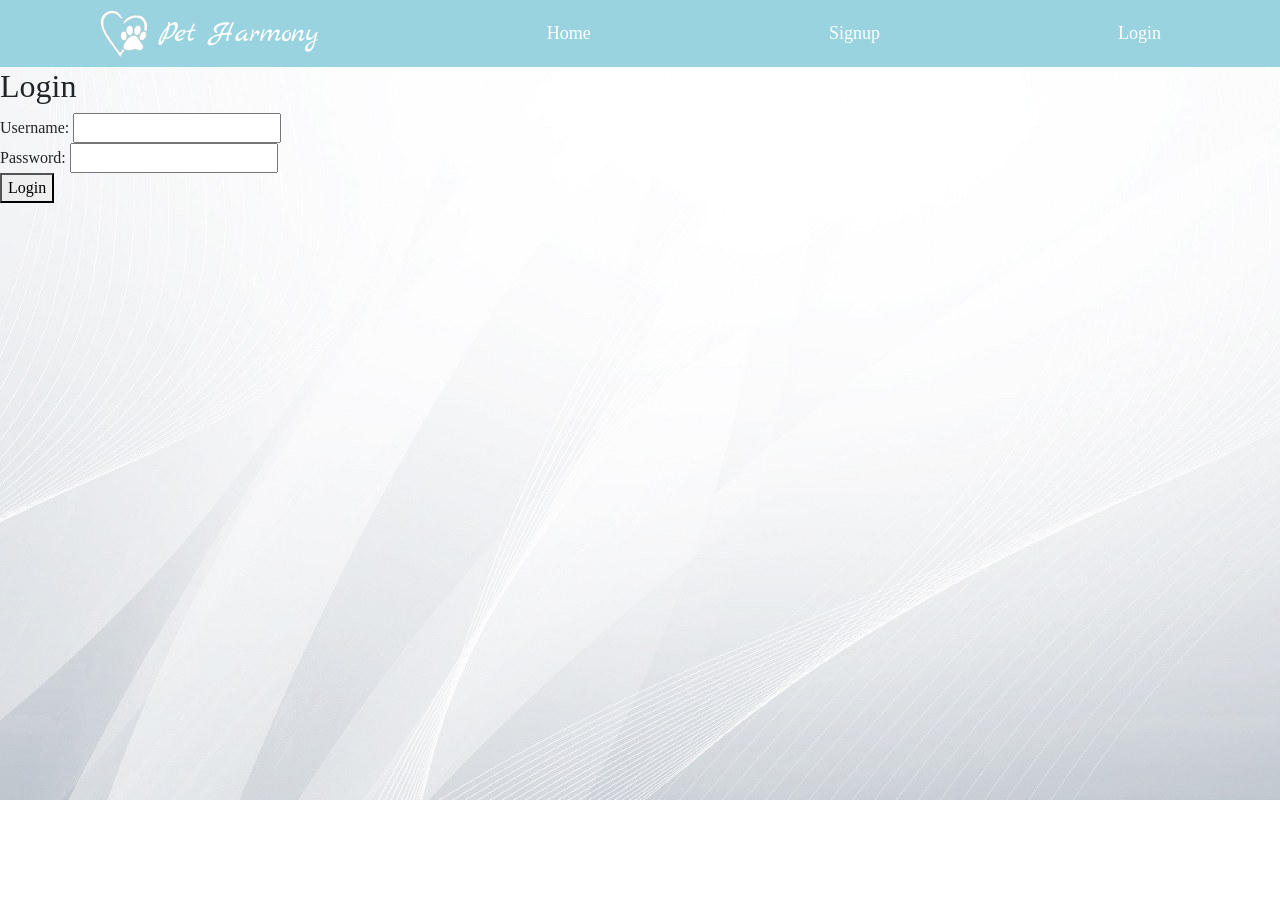
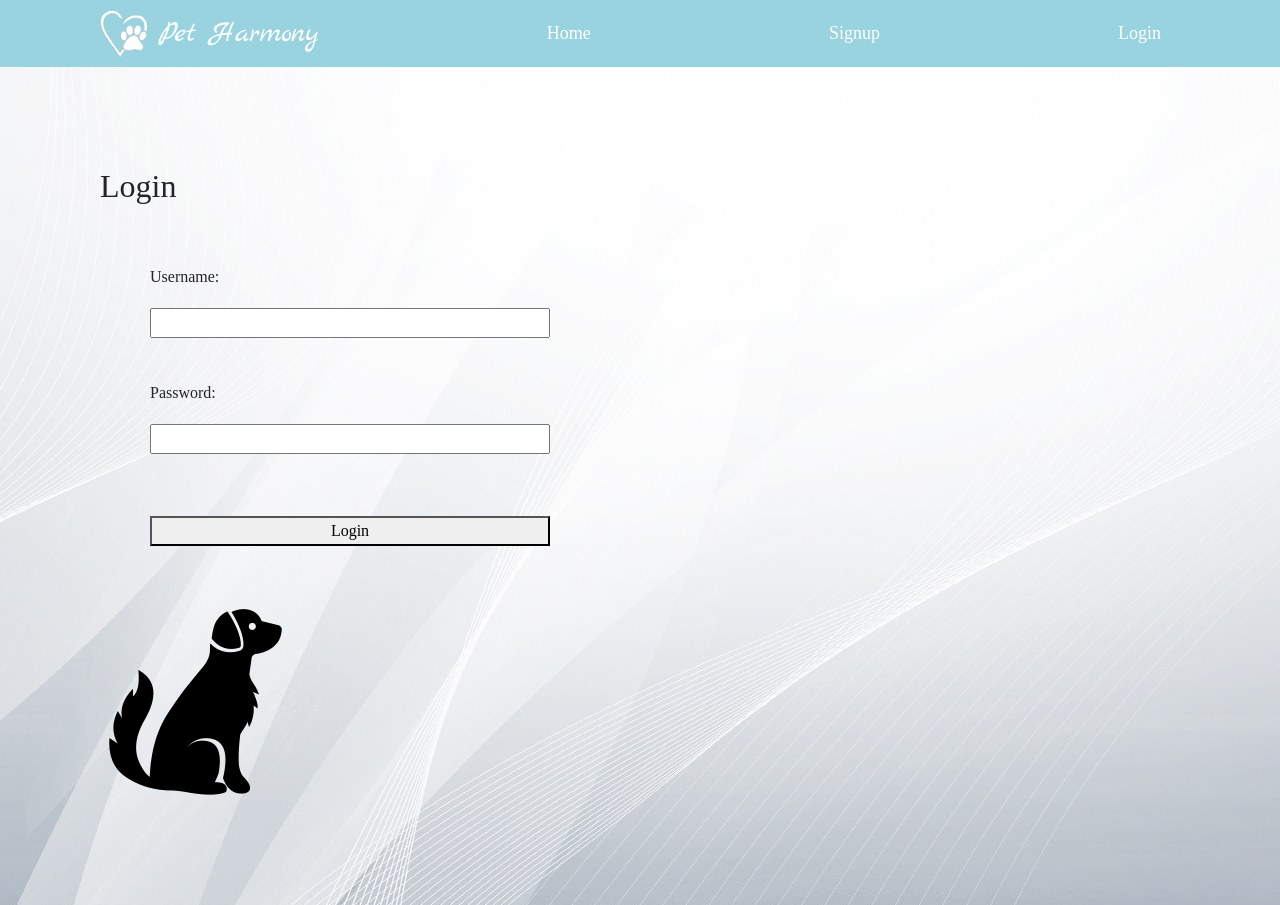
Before and after one commit to Jenniferrmuniz/FinalProject, a React (Create React App) app in the folder client/: page /login in a window 1280 px wide. Before the commit the page ends 800 px from the top, so only its background shows below. Built offline with nearby package versions, Linux system fonts and the light colour scheme; no server answers; a web font is replaced by a local one.

Commit message:
fixed some bugs

```diff
--- a/client/src/components/App.jsx
+++ b/client/src/components/App.jsx
@@ -14,12 +14,12 @@ import baseURL from '../config'
 
 export default class App extends Component {
 
+
   state = {
     user: {},
     topMatch: { photos: [{ large: '../../loading.gif' }] },
     dogs: []
   }
-
 
 
 
@@ -44,14 +44,20 @@ export default class App extends Component {
 
   // Get the users dog matches from backend and set the state
   getMatchingDogs = () => {
+    this.setState({
+      topMatch: { photos: [{ large: '../../loading.gif' }] }
+    })
     Axios.get(`${baseURL}/api/all-dogs`, { withCredentials: true }).then(res => {
       let list = res.data.map((animal, i) => {
         return (animal);
       })
-      this.setState({
-        dogs: list,
-        topMatch: list[0]
-      })
+      console.log('LIST', list)
+      if (list[0]) {
+        this.setState({
+          dogs: list,
+          topMatch: list[0]
+        })
+      }
     })
   }
 
@@ -126,9 +132,9 @@ export default class App extends Component {
           {/* <Route path="/" exact component={Home} /> */}
           <Route path="/" exact component={(props) => <Home info={this.state.user} topMatch={this.state.topMatch} {...props} />} />
           <Route path="/signup" component={(props) => <Signup isLoggedIn={this.isLoggedIn} {...props} />} />
-          <Route path="/login" component={(props) => <Login isLoggedIn={this.isLoggedIn} {...props} />} />
+          <Route path="/login" component={(props) => <Login isLoggedIn={this.isLoggedIn} {...props} getMatchingDogs={this.getMatchingDogs} />} />
           <Route path="/all-dogs" component={(props) => <Dogs getMatchingDogs={this.getMatchingDogs} dogs={this.state.dogs} {...props} />} />
-          <Route path="/quiz" component={(props) => <Quiz {...props} answers={this.setPreferences} />} />
+          <Route path="/quiz" component={(props) => <Quiz {...props} answers={this.setPreferences} getMatchingDogs={this.getMatchingDogs} />} />
           <Route path="/matches" component={(props) => <Matches preferences={this.state.user} />} />
           <Route path="/tips" component={(props) => <Tips preferences={this.state.user} />} />
           <Route render={() => <h2>404</h2>} />
--- a/client/src/components/pages/Home.jsx
+++ b/client/src/components/pages/Home.jsx
@@ -13,8 +13,8 @@ export default class Home extends Component {
       let homeLink;
 
       // If user is logged in has taken the quiz
-      if (this.props.info.preferences) {
-
+      if (this.props.info.preferences && this.props.topMatch) {
+        console.log(this.props)
         homeLink = <div className='preferences-true'>
           <div className='matches-div'>
 
@@ -22,7 +22,13 @@ export default class Home extends Component {
               <p>Your Best Match :</p>
 
               <Link className='link-hover-div' to={"/all-dogs/" + this.props.topMatch.id}>
-                <img className='top-match' src={this.props.topMatch.photos[0].large} alt='best matched dog' />
+                {this.props.topMatch.photos[0] ?
+                  <img className='top-match' src={this.props.topMatch.photos[0].large} alt='best matched dog' />
+
+                  :
+                  <img className='top-match' src={'defaultPic.png'} alt='best matched dog' />
+
+                }
                 <span>{this.props.topMatch.name}</span>
               </Link>
 
@@ -69,6 +75,8 @@ export default class Home extends Component {
     // User is NOT logged in
     else {
       return <div className='home-loggedOut'>
+        <p>Pet Harmony</p>
+        <img src='../../../black-icon.png' />
         <Link to='/signup'>Get Started</Link>
         <p>Already have an account? <Link to='/login'>Log in</Link></p>
       </div>
--- a/client/src/components/pages/Login.jsx
+++ b/client/src/components/pages/Login.jsx
@@ -26,6 +26,7 @@ export default class Login extends Component {
         console.log('SUCCESS!')
         this.props.isLoggedIn();
         this.props.history.push('/') // Redirect to the home page
+        this.props.getMatchingDogs()
       })
       .catch(err => this.setState({ message: err.toString() }))
   }
@@ -44,6 +45,7 @@ export default class Login extends Component {
           <button onClick={e => this.handleClick(e)}>Login</button>
         </form>
         {this.state.message && (<div className="info info-danger">{this.state.message}</div>)}
+        <img src='../../../dog.png' />
       </div>
     )
   }
--- a/client/src/components/pages/Matches.jsx
+++ b/client/src/components/pages/Matches.jsx
@@ -1,60 +1,60 @@
-// import React, { Component } from 'react'
-// import Axios from '../../../../server/node_modules/axios'
-// import baseURL from '../../config'
+import React, { Component } from 'react'
+import Axios from '../../../../server/node_modules/axios'
+import baseURL from '../../config'
 
 
-// class Matches extends Component {
+class Matches extends Component {
 
-//   state = {
-//     user: {
-//       preferences: {}
-//     }
-//   }
+  state = {
+    user: {
+      preferences: {}
+    }
+  }
 
 
-//   componentDidMount() {
-//     Axios.get(`${baseURL}/api/user`, { withCredentials: true }).then(result => {
-//       let currentUser = result.data
-//       this.setState({ user: currentUser })
-//     })
-//   }
+  componentDidMount() {
+    Axios.get(`${baseURL}/api/user`, { withCredentials: true }).then(result => {
+      let currentUser = result.data
+      this.setState({ user: currentUser })
+    })
+  }
 
 
-//   render() {
+  render() {
 
-//     if(!this.state.user){
-//       return <p>You need to log in and take the quiz to see your matches!</p>
-//     }
+    if(!this.state.user){
+      return <p>You need to log in and take the quiz to see your matches!</p>
+    }
 
-//     if(!this.state.user.preferences){
-//       return <p>You need to take the quiz to see your matches!</p>
-//     }
+    if(!this.state.user.preferences){
+      return <p>You need to take the quiz to see your matches!</p>
+    }
 
 
-//     let { location, children, otherPets, age, size, active, affection, watchful, heat } = this.state.user.preferences
+    let { location, children, otherPets, age, size, active, affection, watchful, heat } = this.state.user.preferences
 
-//     return (
-//       <div>
-//         Matches page!!!
+    return (
+      <div>
+        Matches page!!!
 
-//         <div>
-//           <li>{location}</li>
-//           <li>{age}</li>
-//           <li>{children}</li>
-//           <li>{otherPets}</li>
-//           <li>{size}</li>
-//           <li>{active}</li>
-//           <li>{affection}</li>
-//           <li>{watchful}</li>
-//           <li>{heat}</li>
-//         </div>
+        <div>
+          <li>{location}</li>
+          <li>{age}</li>
+          <li>{children}</li>
+          <li>{otherPets}</li>
+          <li>{size}</li>
+          <li>{active}</li>
+          <li>{affection}</li>
+          <li>{watchful}</li>
+          <li>{heat}</li>
+        </div>
 
-//       </div>
-//     )
-//   }
+      </div>
+    )
+  }
 
-// }
+}
 
 
 
-// export default Matches
+export default Matches
--- a/client/src/components/pages/Quiz.jsx
+++ b/client/src/components/pages/Quiz.jsx
@@ -46,7 +46,8 @@ class Quiz extends Component {
     e.preventDefault();
     this.props.answers(this.state);
     Axios.post(`${baseURL}/api/savequiz`, this.state, { withCredentials: true }).then(res => {
-      this.props.history.push('/matches');
+      this.props.getMatchingDogs();
+      this.props.history.push('/all-dogs');
     }).catch(err => console.error(err))
   }
 
@@ -138,7 +139,7 @@ class Quiz extends Component {
           <button type='button' name='active' className={(this.state.active === "2" ? 'selected' : '')} value='2' onClick={this.setForm}>I'd definitely prefer to be lazy and just relax!</button>
         </div>
         <div className='next-div'>
-        <button type='button' name='nextQ' value={this.state.nextQ + 1} onClick={this.setForm} className='nextQ'>Next question</button>
+          <button type='button' name='nextQ' value={this.state.nextQ + 1} onClick={this.setForm} className='nextQ'>Next question</button>
         </div>
       </div>,
 
--- a/client/src/components/pages/Signup.jsx
+++ b/client/src/components/pages/Signup.jsx
@@ -18,6 +18,7 @@ export default class Signup extends Component {
       [event.target.name]: event.target.value,
     })
   }
+
 
   handleClick(e) {
     e.preventDefault()
@@ -53,6 +54,7 @@ export default class Signup extends Component {
           <button onClick={e => this.handleClick(e)}>Signup</button>
         </form>
         {this.state.message && (<div className="info info-danger">{this.state.message}</div>)}
+        <img src='../../../dog.png' />
       </div>
     )
   }
--- a/client/src/index.scss
+++ b/client/src/index.scss
@@ -320,7 +320,7 @@ body{
 
       // View when no dog is selected
       .none-selected{
-        margin:200px;
+        margin:300px;
         font-size: 24px;
       }
 
@@ -551,7 +551,6 @@ body{
       }
     }
 
-
     .accordian{
 
       .card{
@@ -559,10 +558,28 @@ body{
         color: #88BBD6;
       }
     }
+  }
+
+
+
+
+
+
+
+
+  .Login{
+    margin:100px;
+
+    form{
+      margin: 50px;
+      display:flex;
+      flex-direction: column;
+      justify-content: space-around;
+      height: 300px;
+      width:400px;
+    }
 
 
   }
 
-
-
 }
```
